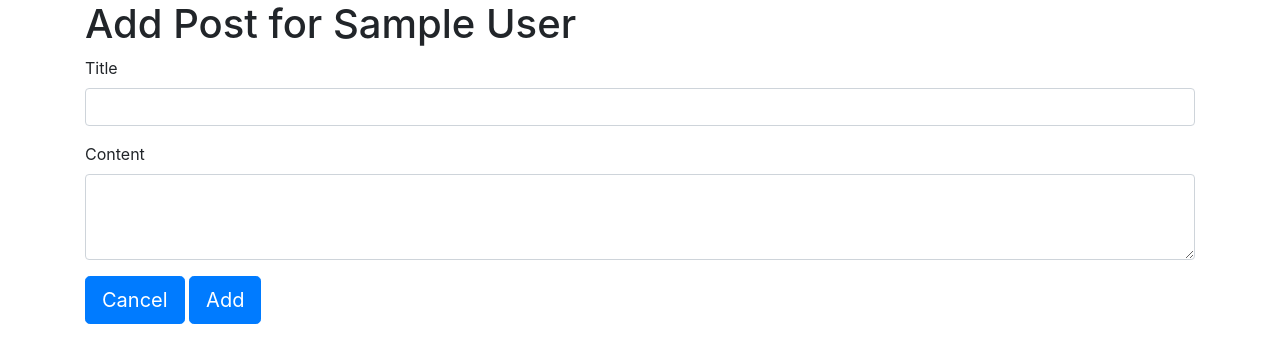
After one commit to janechuk/flask_blogly_app, a Flask app: page /users/1/posts/new in a window 1280 px wide. The commit adds this page. Shown: the top 363 px of the page. Run offline with Flask 2, Linux system fonts and the light colour scheme; tables that the repository leaves empty hold one stand-in row (values such as "Sample post"); some libraries are stand-ins or nearby versions.

Commit message:
Adding Posts

```diff
--- a/app.py
+++ b/app.py
@@ -1,7 +1,7 @@
 """Blogly application."""
 
-from flask import Flask, request, redirect, render_template
-from models import db, connect_db, User
+from flask import Flask, request, redirect, render_template, flash
+from models import db, connect_db, User, Post
 
 app = Flask(__name__)
 
@@ -65,7 +65,7 @@ def show_user(user_id):
     return render_template("detail.html", user=user)
 
 
-@app.route("/<int:user_id>/edit")
+@app.route("/users/<int:user_id>/edit")
 def edit_form_user(user_id):
     """Show Edit form displaying info on an existing user."""
     user = User.query.get_or_404(user_id)
@@ -73,7 +73,7 @@ def edit_form_user(user_id):
     return render_template("edit.html", user=user)
 
 
-@app.route("/<int:user_id>/edit", methods=["POST"])
+@app.route("/users/<int:user_id>/edit", methods=["POST"])
 def edit_user(user_id):
     """Edits existing user and redirect to list."""
 
@@ -96,3 +96,32 @@ def users_destroy(user_id):
     db.session.commit()
 
     return redirect("/users")
+
+
+
+
+    #GET /users/[user-id]/posts/new
+
+@app.route('/users/<int:user_id>/posts/new', methods=["GET"])
+def add_post(user_id):
+    """Show form to add a post for that user."""
+    user = User.query.get_or_404(user_id)
+
+    return render_template("post_form.html", user=user)
+
+
+
+@app.route('/users/<int:user_id>/posts/new', methods=["POST"])
+def handle_add_post(user_id):
+    """Handle add form; add post and redirect to the user detail page."""
+    user = User.query.get_or_404(user_id)
+    title = request.form['title']
+    content = request.form['content']
+    user = user
+
+    new_post = Post(title=title, content=content, user=user)
+    db.session.add(new_post)
+    db.session.commit()
+    flash(f"Post '{new_post.title}' added.")
+
+    return redirect(f"/{user.id}")
--- /dev/null
+++ b/templates/post_form.html
@@ -0,0 +1,21 @@
+{% extends 'base.html' %}
+
+{% block title %}Add Post{% endblock %}
+{% block content %}
+<h1>Add Post for {{ user.first_name}} {{user.last_name}}</h1>
+<form action="/users/new" method="POST" >
+    <div class="form-group">
+      <label for="title">Title</label>
+      <input type="title" class="form-control" name="title">
+      </div>
+    <div class="form-group">
+      <label for="content">Content</label>
+      <textarea type="content" class="form-control" name="content" rows="3"></textarea>
+    </div>
+    <button class="btn btn-primary btn-lg" formaction="/{{user.id}}" formmethod="GET">Cancel</button>
+    <button class="btn btn-primary btn-lg" type="submit" >Add</button>
+  </form>
+
+
+
+{% endblock %}
```
Also changed, not shown: models.py (+21 -2 lines), seed.py (added, +28 -0 lines), templates/detail.html (+18 -12 lines).
